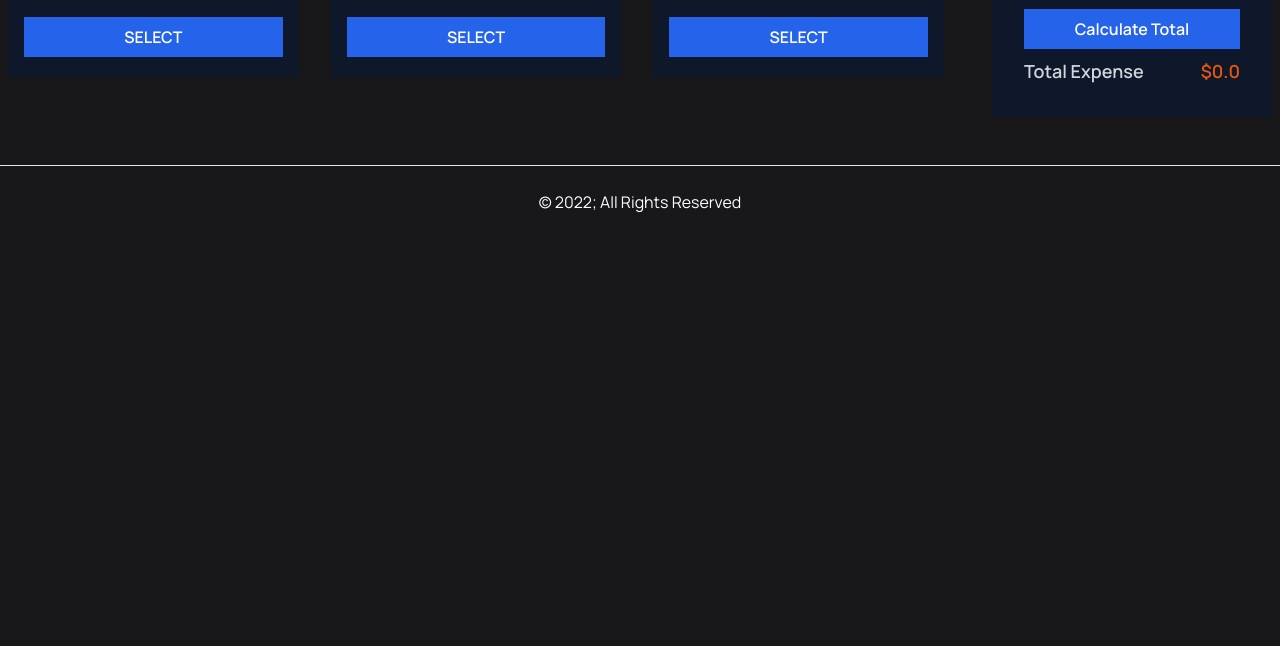
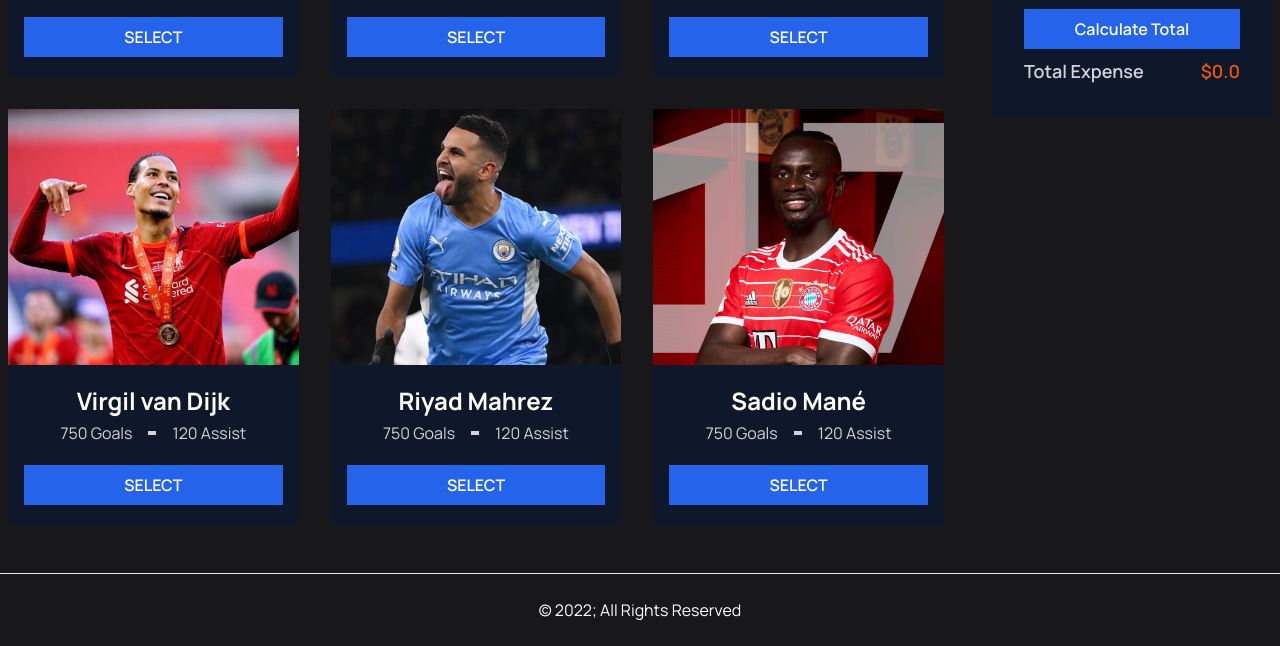
Before and after one commit to itarek99/best_5-DOM, a website: page index.html in a window 1280 px wide. Shown: the part 1395-2041 px from the top of the page. Before the commit the page ends 1633 px from the top, so only its background shows below. Drawn offline with Linux system fonts and the light colour scheme.

Commit message:
more card added

```diff
--- a/index.html
+++ b/index.html
@@ -112,6 +112,49 @@
                 class="select-btn bg-blue-600 w-full py-2 font-semibold uppercase text-white duration-200 hover:bg-blue-700">Select</button>
             </div>
           </div>
+          <!-- Player Card -->
+          <div class="bg-slate-900 text-center">
+            <img class="h-64 w-full object-cover object-top" src="./images/virgil-van-dijk.jpg" alt="messi">
+            <div class="py-5 px-4">
+              <h2 class="text-white font-bold text-2xl">Virgil van Dijk</h2>
+              <div class="flex justify-center items-center text-gray-300 mt-1 mb-5">
+                <p>750 Goals</p>
+                <div class="mx-4 h-1 w-2 bg-gray-300"></div>
+                <p>120 Assist</p>
+              </div>
+              <button
+                class="select-btn bg-blue-600 w-full py-2 font-semibold uppercase text-white duration-200 hover:bg-blue-700">Select</button>
+            </div>
+          </div>
+          <!-- Player Card -->
+          <div class="bg-slate-900 text-center">
+            <img class="h-64 w-full object-cover object-top" src="./images/riyad_mahrez.webp" alt="messi">
+            <div class="py-5 px-4">
+              <h2 class="text-white font-bold text-2xl">Riyad Mahrez</h2>
+              <div class="flex justify-center items-center text-gray-300 mt-1 mb-5">
+                <p>750 Goals</p>
+                <div class="mx-4 h-1 w-2 bg-gray-300"></div>
+                <p>120 Assist</p>
+              </div>
+              <button
+                class="select-btn bg-blue-600 w-full py-2 font-semibold uppercase text-white duration-200 hover:bg-blue-700">Select</button>
+            </div>
+          </div>
+          <!-- Player Card -->
+          <div class="bg-slate-900 text-center">
+            <img class="h-64 w-full object-cover object-top" src="./images/sadio.jpg" alt="messi">
+            <div class="py-5 px-4">
+              <h2 class="text-white font-bold text-2xl">Sadio Mané</h2>
+              <div class="flex justify-center items-center text-gray-300 mt-1 mb-5">
+                <p>750 Goals</p>
+                <div class="mx-4 h-1 w-2 bg-gray-300"></div>
+                <p>120 Assist</p>
+              </div>
+              <button
+                class="select-btn bg-blue-600 w-full py-2 font-semibold uppercase text-white duration-200 hover:bg-blue-700">Select</button>
+            </div>
+          </div>
+
         </div>
       </div>
       <div class="col-span-4 lg:col-span-2 xl:col-span-1">
--- a/js/script.js
+++ b/js/script.js
@@ -8,9 +8,9 @@ const coachSalary = document.getElementById('coach-salary');
 const activePlayerCount = document.getElementById('active-player-count');
 
 // function for select element by Id
-const elementById = (id) => {
+function elementById(id) {
   return document.getElementById(id);
-};
+}
 
 // initialize player count for later use
 let playerCount = 0;
@@ -41,28 +41,28 @@ selectBtns.forEach((selectBtn) => {
 });
 
 // check input value positive number or not
-const inputValueValidation = (element) => {
+function inputValueValidation(element) {
   if (parseInt(element.value) <= 0 || isNaN(parseInt(element.value))) {
     return true;
   }
   return false;
-};
+}
 
 // calculate selected player price
-const calculatePlayerExpense = () => {
+function calculatePlayerExpense() {
   playerExpense.innerText = (playerPriceElement.value * playerCount).toFixed(1);
-};
+}
 
-const calculateTotalExpense = () => {
+function calculateTotalExpense() {
   elementById('total-expense').innerText = (
     parseFloat(playerExpense.innerText) +
-    parseFloat(managerSalary.value) +
-    parseFloat(coachSalary.value)
+    parseFloat(managerSalary.value ? managerSalary.value : 0) +
+    parseFloat(coachSalary.value ? coachSalary.value : 0)
   ).toFixed(1);
-};
+}
 
 // event handler for calculate selected player
-elementById('btn-player-expense').addEventListener('click', () => {
+elementById('btn-player-expense').addEventListener('click', function () {
   if (playerCount < 1) {
     return alert('Please Select Player :(');
   }
@@ -70,9 +70,7 @@ elementById('btn-player-expense').addEventListener('click', () => {
   if (inputValueValidation(playerPriceElement)) {
     activePlayerCount.innerText = '0';
     playerExpense.innerText = '0.0';
-
     calculateTotalExpense();
-
     return alert('Please Input Valid Player Price');
   }
   activePlayerCount.innerText = playerList.children.length;
@@ -80,7 +78,7 @@ elementById('btn-player-expense').addEventListener('click', () => {
 });
 
 // event handler for calculate total expense
-elementById('btn-total-expense').addEventListener('click', () => {
+elementById('btn-total-expense').addEventListener('click', function () {
   calculatePlayerExpense();
 
   if (inputValueValidation(managerSalary)) {
```
Also changed, not shown: images/bruyne.jpg, images/riyad_mahrez.webp (added), images/ronaldo.png, images/sadio.jpg (added), images/virgil-van-dijk.jpg (added).
